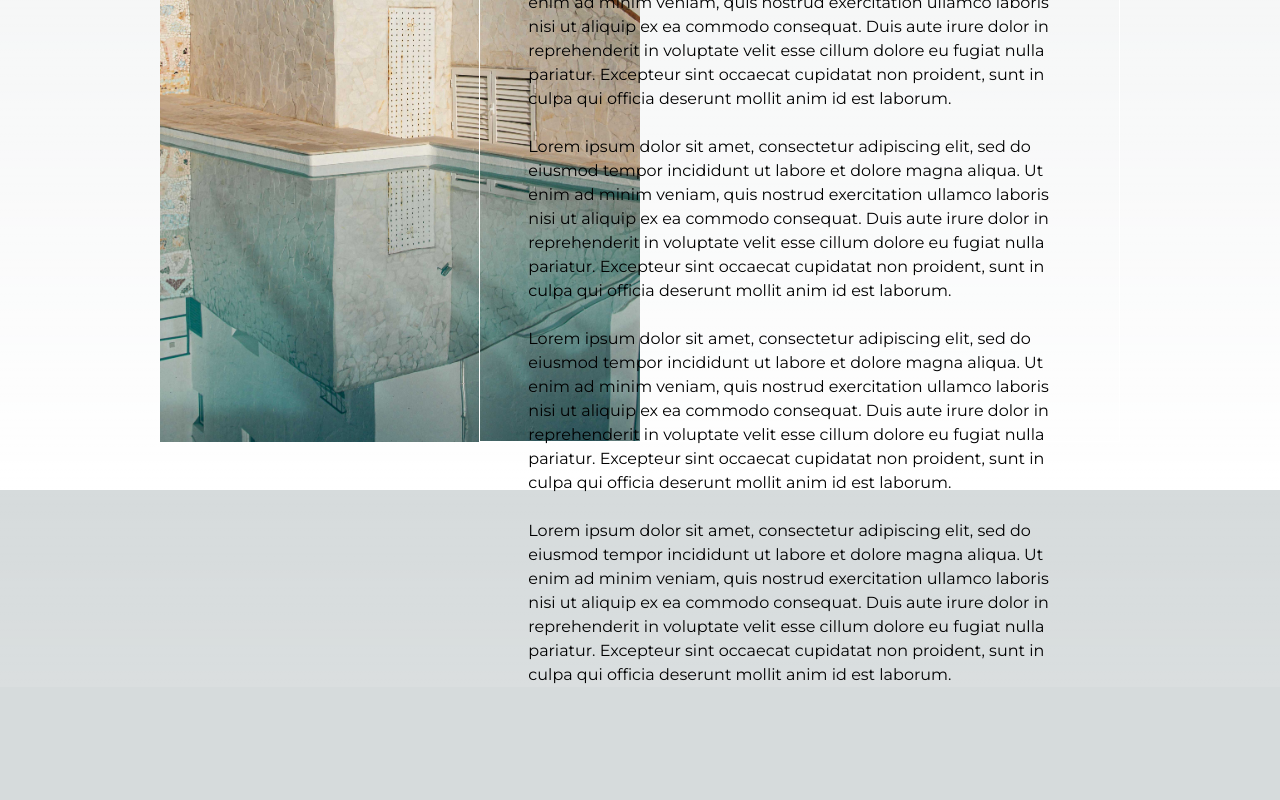
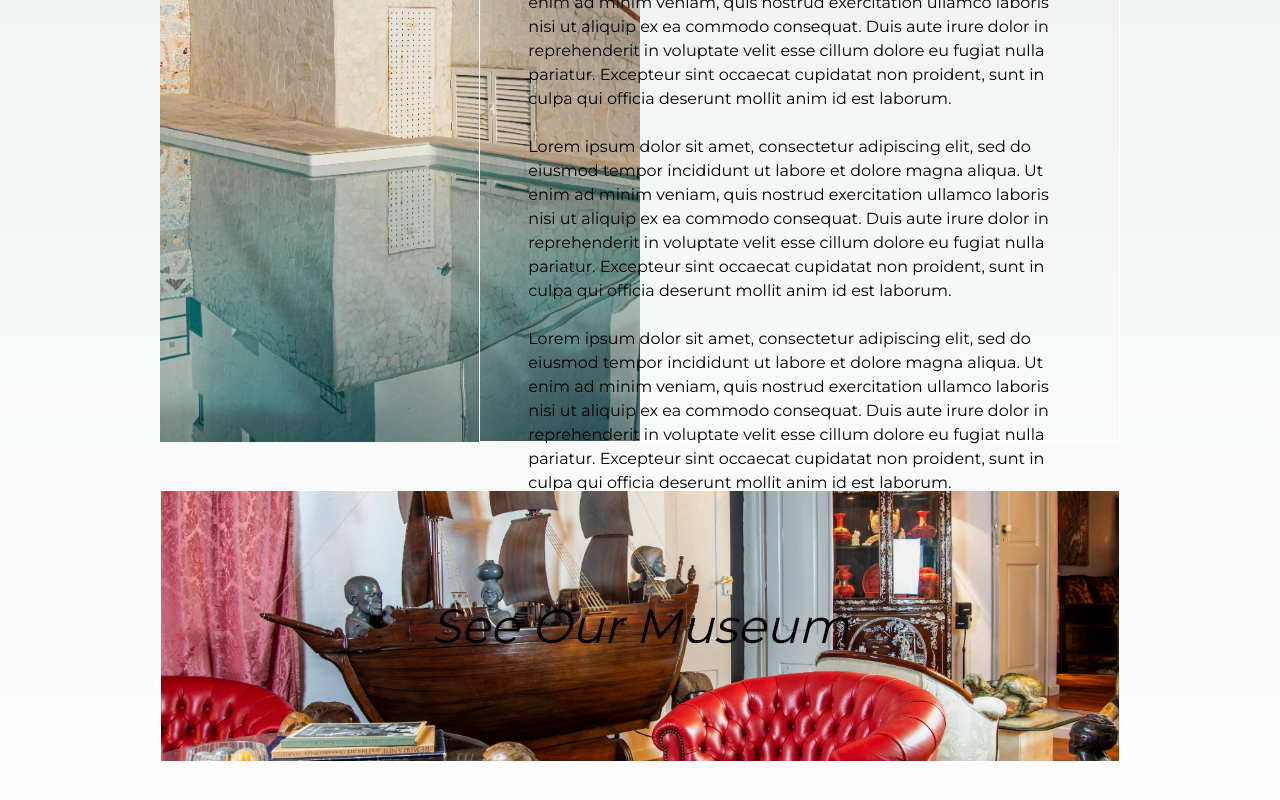
Before and after one commit to joaorsmatos02/AlandroalGuestHouse, a Next.js app: page / in a window 1280 px wide. Shown: the part 1652-2452 px from the top of the page. Before the commit the page ends 2339 px from the top, so only its background shows below. Built offline with nearby package versions, Linux system fonts and the light colour scheme.

Commit message:
added museum button

```diff
--- a/src/app/page.module.css
+++ b/src/app/page.module.css
@@ -22,6 +22,7 @@
     margin-left: 10em;
     margin-right: 10em;
     margin-top: 90vh;
+    margin-bottom: 5em;
 }
 
 .secondDiv h1 {
@@ -67,3 +68,25 @@
     border: 1px solid white;
     box-sizing: border-box;
 }
+
+.museumDiv {
+    position: relative;
+    padding: 3em;
+    height: 17em;
+    border: 1px solid white;
+    display: flex;
+    align-items: center;
+    justify-content: center;
+    cursor: pointer;
+    background: url('../../images/155.jpg') no-repeat center center fixed;
+    background-size: cover;
+    transition: 0.3s ease-in-out;
+}
+
+.museumDiv h1 {
+    font-size: 3em;
+}
+
+.museumDiv:hover {
+    opacity: 0.8;
+}
--- a/src/app/page.tsx
+++ b/src/app/page.tsx
@@ -42,6 +42,10 @@ export default function Home() {
                 </div>
             </div>
 
+            <div className={styles.museumDiv}>
+                <h1>See Our Museum</h1>
+            </div>
+
         </div>
     </div>
   );
```
Also changed, not shown: images/155.jpg (added).
